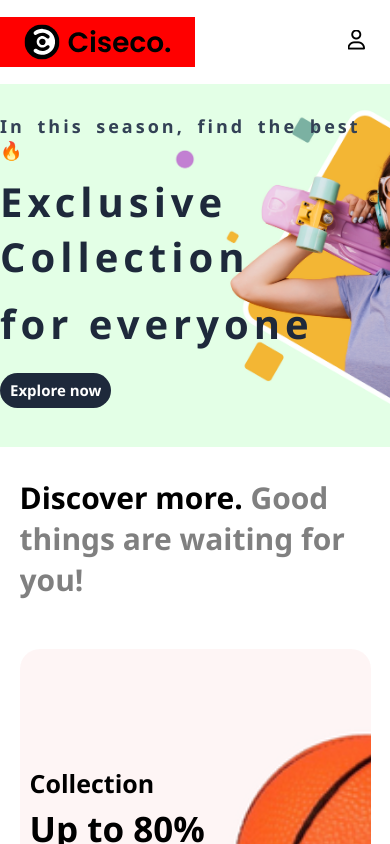
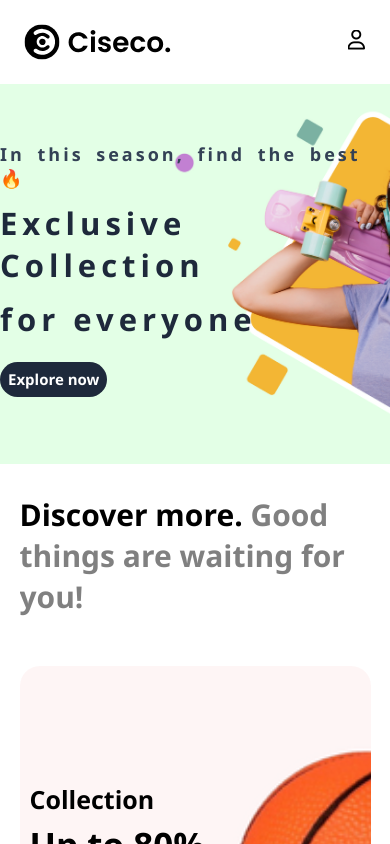
Before and after one commit to gokulgokul456/e-commerce, a plain HTML site: page index.html in a window 390 px wide. Drawn offline with Linux system fonts and the light colour scheme.

Commit message:
Allignmentt

```diff
--- a/Assets/css/index.css
+++ b/Assets/css/index.css
@@ -430,7 +430,7 @@
         width: 100%;
         height: 50px;
         display: flex;
-        background-color: red;
+        /* background-color: red; */
         align-items: center;
         justify-content: center;
         border-right: none;
@@ -471,7 +471,7 @@
 
     .swipe {
         width: 100%;
-        height: 43vh;
+        height: 45vh;
         padding-left: 0;
     }
     .swipe:hover{
@@ -487,7 +487,7 @@
     }
 
     .swipe-1 h1 {
-        font-size: 40px;
+        font-size: 31px;
     }
 
     .swipe-1 h3 {
@@ -500,7 +500,7 @@
         font-size: 10px;
         margin: 10px 0;
         justify-content: center;
-        padding: 10px;
+        padding: 8px;
     }
 
     .Discover{
```
